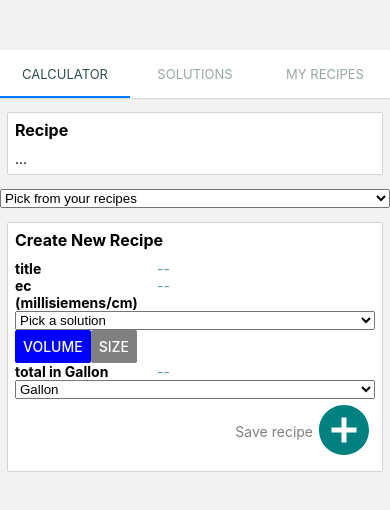
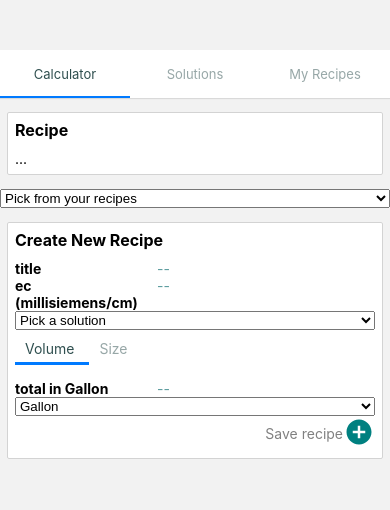
Before and after one commit to niole/hydrocalc-mobile, a React Native app: screen /Calculator in a window 390 px wide. Shown: the top 510 px of the page. Built offline with nearby package versions, Linux system fonts and the light colour scheme; what expo-linking would draw is missing.

Commit message:
Fix up tabs

```diff
--- a/components/Tabs.tsx
+++ b/components/Tabs.tsx
@@ -1,5 +1,5 @@
 import * as React from 'react';
-import { Button, Text, View } from 'react-native';
+import { StyleSheet, Pressable, Text, View } from 'react-native';
 
 /**
  * I made some tabs bc for some reason things cost money in mobile
@@ -14,13 +14,16 @@ export const Tabs: React.FC<TabsProps> = ({ children, defaultKey }) => {
   const [selected, setSelected] = React.useState<string>(defaultKey);
   return (
     <View>
-      <View style={{ display: "flex", flexDirection: "row" }}>
+      <View style={styles.tabs}>
         {React.Children.map(children, (child: JSX.Element) => (
-          <Button
-            color={selected === child.props.id ? "blue" : "grey"}
+          <Pressable
+            style={
+              selected === child.props.id ? [styles.selected, styles.tabbase] : [styles.notselected, styles.tabbase]
+            }
             onPress={() => setSelected(child.props.id)}
-            title={child.props.title}
-          />
+          >
+            <Text style={selected === child.props.id ? styles.selectedText : styles.text }>{child.props.title}</Text>
+          </Pressable>
         ))}
       </View>
       {React.Children.map(children, (child: JSX.Element) => (
@@ -39,3 +42,27 @@ type TabProps = {
 };
 
 export const Tab: React.FC<TabProps> = ({ title, children, onClick, id, selected }) =>selected ? <View>{children}</View> : null;
+
+const styles = StyleSheet.create({
+  tabbase: {
+    padding: 10,
+    paddingBottom: 5,
+    paddingLeft: 10,
+    paddingRight: 15,
+  },
+  selected: {
+    borderBottomColor: 'rgb(0, 122, 255)',
+    borderBottomWidth: 3,
+  },
+  selectedText: {
+    color: 'darkslategray'
+  },
+  text: {
+    color: 'rgba(47, 79, 79, 0.5)',
+  },
+  notselected: {},
+  tabs: {
+    paddingBottom: 15,
+    flexDirection: "row"
+  }
+});
--- a/navigation/index.tsx
+++ b/navigation/index.tsx
@@ -61,6 +61,7 @@ function TabNavigator() {
       <Tab.Navigator
         initialRouteName="Calculator"
         screenOptions={{
+          tabBarLabelStyle: { textTransform: 'capitalize' },
           tabBarActiveTintColor: 'darkslategray',
         }}>
         <Tab.Screen
--- a/screens/Calculator.tsx
+++ b/screens/Calculator.tsx
@@ -77,7 +77,7 @@ export default function Calculator({ setRecipes, solutions, recipes, navigation
             </Tabs>
             <View style={styles.saveActions}>
               <Annotation>Save recipe</Annotation>
-              <AddButton disabled={!wipRecipe} size="big" onPress={saveWipRecipe} />
+              <AddButton disabled={!wipRecipe} onPress={saveWipRecipe} />
             </View>
           </Card>
         </View>
```
